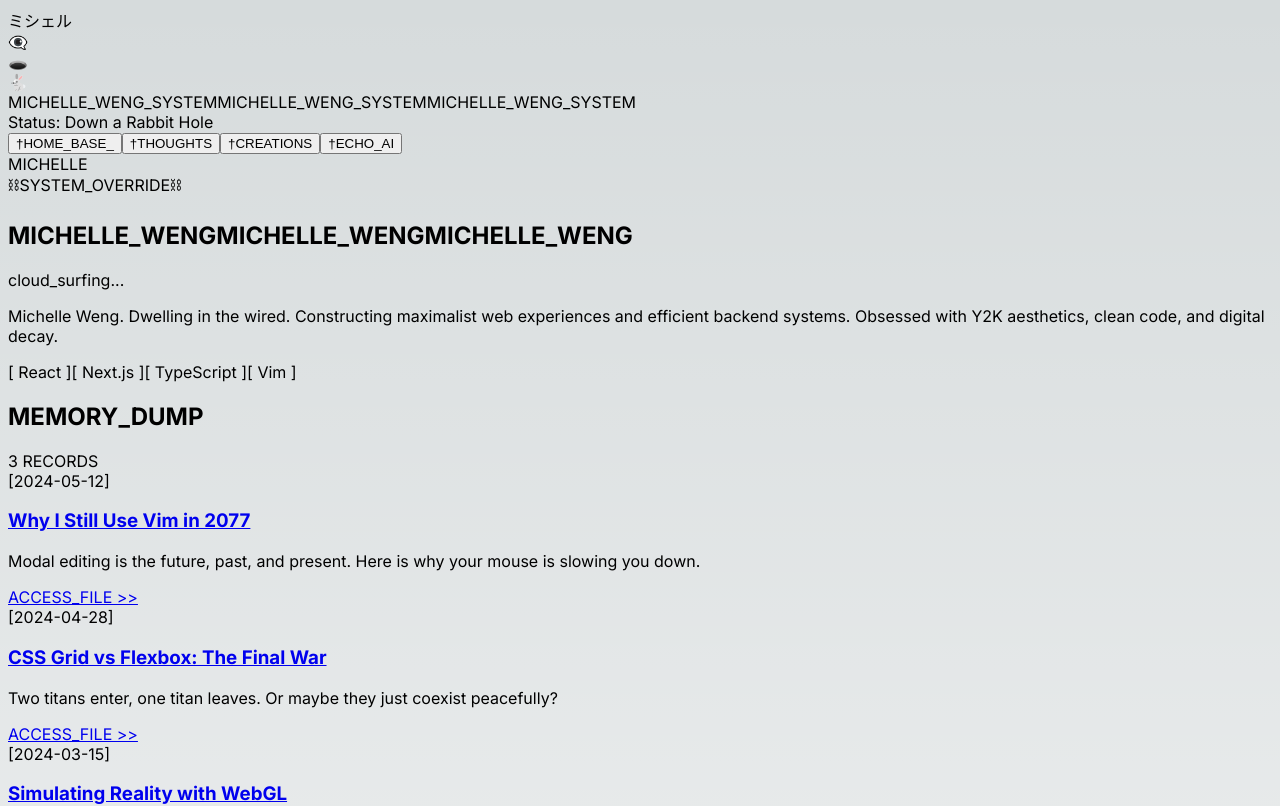
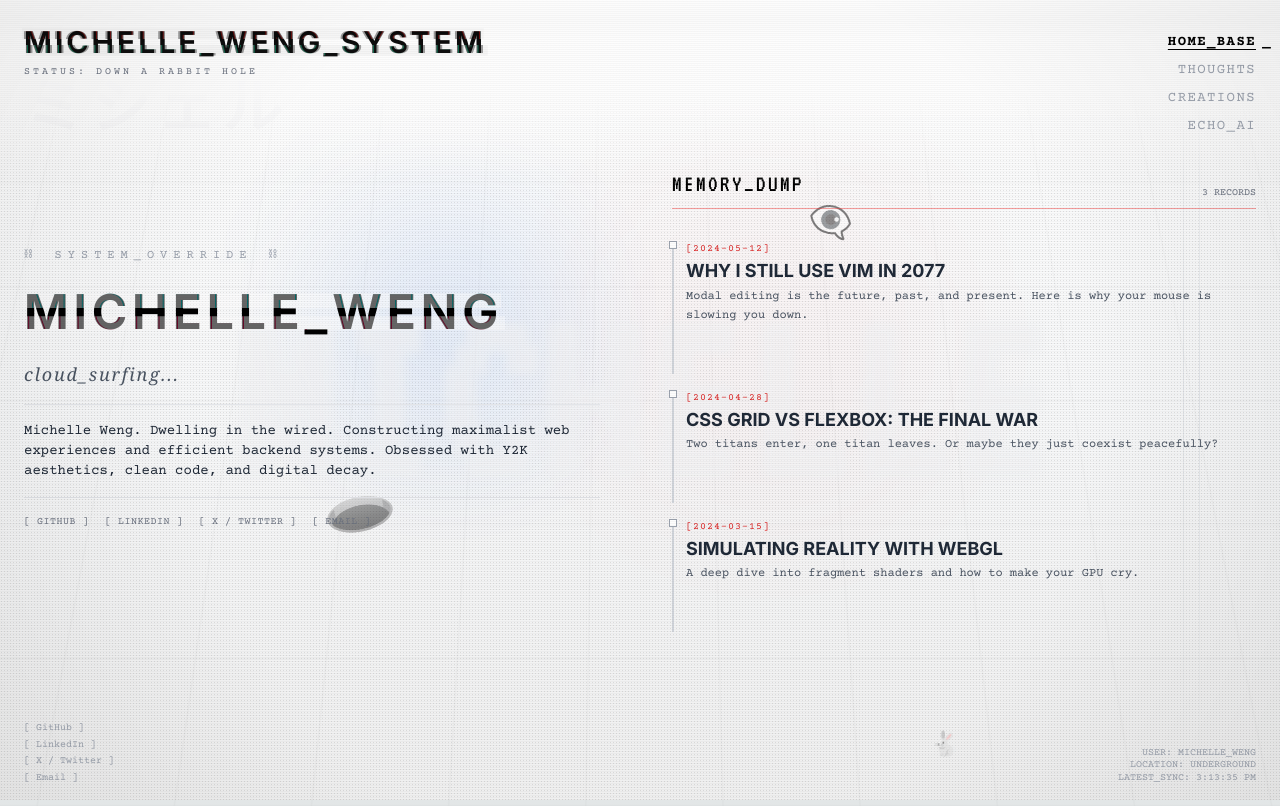
Before and after one commit to rirachii/michelleweng, a Next.js app: page / in a window 1280 px wide. Shown: the top 806 px of the page. Built offline with nearby package versions, Linux system fonts and the light colour scheme.

Commit message:
Migrate to Next.js with App Router, new styling, and layout redesign

```diff
--- a/app/globals.css
+++ b/app/globals.css
@@ -105,7 +105,13 @@ body {
   left: 0;
   width: 100%;
   height: 100%;
-  background: #050505;
+  background: var(--glitch-bg, #050505);
+  color: var(--glitch-color, inherit);
+}
+
+.glitch-home-style {
+  --glitch-bg: #ffffff;
+  --glitch-color: #ffffff;
 }
 
 .glitch::before {
--- a/app/layout.tsx
+++ b/app/layout.tsx
@@ -1,9 +1,11 @@
 import React from 'react';
 import './globals.css';
 import type { Metadata } from 'next';
-import { Inter } from 'next/font/google';
+import { Inter, VT323, Courier_Prime } from 'next/font/google';
 
-const inter = Inter({ subsets: ['latin'] });
+const inter = Inter({ subsets: ['latin'], variable: '--font-inter' });
+const vt323 = VT323({ weight: '400', subsets: ['latin'], variable: '--font-vt323' });
+const courierPrime = Courier_Prime({ weight: ['400', '700'], subsets: ['latin'], variable: '--font-courier-prime' });
 
 export const metadata: Metadata = {
   title: 'Michelle Weng - Cyberdeck Portfolio',
@@ -17,7 +19,7 @@ export default function RootLayout({
 }) {
   return (
     <html lang="en">
-      <body className={inter.className}>{children}</body>
+      <body className={`${inter.variable} ${vt323.variable} ${courierPrime.variable} font-sans`}>{children}</body>
     </html>
   );
 }
--- a/app/page.tsx
+++ b/app/page.tsx
@@ -16,14 +16,27 @@ function LandingPageContent() {
   const targetId = searchParams.get('targetId');
 
   // Handle navigation from other pages back to specific sections
+  // Handle navigation and scroll restoration
   useEffect(() => {
+    // Prevent browser from restoring scroll position
+    if (typeof window !== 'undefined' && 'scrollRestoration' in history) {
+      history.scrollRestoration = 'manual';
+    }
+
     if (targetId) {
       setTimeout(() => {
+        if (targetId === 'top') {
+          window.scrollTo({ top: 0, behavior: 'smooth' });
+          return;
+        }
         const element = document.getElementById(targetId);
         if (element) {
           element.scrollIntoView({ behavior: 'smooth' });
         }
       }, 100);
+    } else {
+      // Force scroll to top on load if no targetId
+      window.scrollTo(0, 0);
     }
   }, [targetId]);
 
--- a/components/AIChat.tsx
+++ b/components/AIChat.tsx
@@ -119,7 +119,6 @@ export const AIChat: React.FC = () => {
               onChange={(e) => setInput(e.target.value)}
               className="flex-grow bg-transparent border-none text-black font-mono focus:outline-none focus:ring-0 placeholder-gray-400 disabled:opacity-50"
               placeholder={isRateLimited ? "SYSTEM COOLING DOWN..." : "Enter message..."}
-              autoFocus
               disabled={isRateLimited || loading}
             />
             <button
--- a/components/GlitchText.tsx
+++ b/components/GlitchText.tsx
@@ -3,17 +3,17 @@ import React from 'react';
 interface GlitchTextProps {
   text: string;
   className?: string;
+  textClassName?: string;
   as?: 'h1' | 'h2' | 'h3' | 'span' | 'p' | 'div';
 }
 
-export const GlitchText: React.FC<GlitchTextProps> = ({ text, className = "", as: Component = 'span' }) => {
+export const GlitchText: React.FC<GlitchTextProps> = ({ text, className = "", textClassName = "text-white mix-blend-difference", as: Component = 'span' }) => {
   return (
-    <Component className={`relative inline-block group ${className}`}>
-      <span className="relative z-10">{text}</span>
-      <span className="absolute top-0 left-0 -z-10 w-full h-full text-red-500 opacity-0 group-hover:opacity-70 group-hover:translate-x-[2px] transition-all duration-100 select-none">
-        {text}
-      </span>
-      <span className="absolute top-0 left-0 -z-10 w-full h-full text-cyan-500 opacity-0 group-hover:opacity-70 group-hover:-translate-x-[2px] transition-all duration-100 select-none">
+    <Component className={`glitch-wrapper ${className}`}>
+      <span
+        className={`glitch relative inline-block ${textClassName}`}
+        data-text={text}
+      >
         {text}
       </span>
     </Component>
--- a/components/Home.tsx
+++ b/components/Home.tsx
@@ -22,9 +22,13 @@ export const Home: React.FC = () => {
              <span>⛓</span>
           </div>
 
-          <h1 className="text-5xl md:text-8xl lg:text-9xl font-bold leading-none tracking-tighter text-black mix-blend-multiply">
-            <GlitchText text="MICHELLE_WENG" />
-          </h1>
+          {/* <h1 className="text-5xl md:text-8xl lg:text-9xl text-black font-bold leading-none tracking-tighter text-black flicker-text mix-blend-multiply">
+            <GlitchText text="M_WENG" />
+          </h1> */}
+
+          <div className="text-5xl font-bold text-black tracking-widest flicker-text">
+                       <GlitchText text="MICHELLE_WENG" textClassName="text-black glitch-home-style" />
+                     </div>
 
           {/* Compact Bio */}
           <div className="max-w-xl mx-auto md:mx-0 space-y-4">
@@ -36,11 +40,11 @@ export const Home: React.FC = () => {
                 Michelle Weng. Dwelling in the wired. Constructing maximalist web experiences and efficient backend systems. Obsessed with Y2K aesthetics, clean code, and digital decay.
              </p>
 
-             <div className="flex flex-wrap justify-center md:justify-start gap-2 text-[10px] font-mono text-gray-500 uppercase tracking-wider">
-                 <span className="hover:text-black cursor-crosshair transition-colors">[ React ]</span>
-                 <span className="hover:text-black cursor-crosshair transition-colors">[ Next.js ]</span>
-                 <span className="hover:text-black cursor-crosshair transition-colors">[ TypeScript ]</span>
-                 <span className="hover:text-black cursor-crosshair transition-colors">[ Vim ]</span>
+             <div className="flex flex-wrap justify-center md:justify-start gap-4 text-[10px] font-mono text-gray-500 uppercase tracking-wider">
+                 <a href="https://github.com/rirachii" target="_blank" rel="noopener noreferrer" className="hover:text-black cursor-alias transition-colors hover:scale-105 transform duration-200">[ GitHub ]</a>
+                 <a href="https://linkedin.com/in/wengmichelle" target="_blank" rel="noopener noreferrer" className="hover:text-black cursor-alias transition-colors hover:scale-105 transform duration-200">[ LinkedIn ]</a>
+                 <a href="https://twitter.com/mykov20" target="_blank" rel="noopener noreferrer" className="hover:text-black cursor-alias transition-colors hover:scale-105 transform duration-200">[ X / Twitter ]</a>
+                 <a href="mailto:michelleweng25@gmail.com" className="hover:text-black cursor-alias transition-colors hover:scale-105 transform duration-200">[ Email ]</a>
              </div>
           </div>
         </div>
--- a/components/Layout.tsx
+++ b/components/Layout.tsx
@@ -48,13 +48,26 @@ const Navigation = ({ activeSection, scrollToSection }: { activeSection: string,
 };
 
 const Footer = () => (
-  <footer className="fixed bottom-4 left-6 z-30 pointer-events-none">
-    <div className="flex flex-col text-[10px] text-gray-400 font-mono leading-tight">
-       <span>USER: MICHELLE_WENG</span>
-       <span>LOCATION: UNDERGROUND</span>
-       <span>LATEST_SYNC: {new Date().toLocaleTimeString()}</span>
+  <>
+    {/* Bottom Left Socials */}
+    <div className="fixed bottom-4 left-6 z-30 pointer-events-none md:pointer-events-auto">
+       <div className="flex flex-col text-[10px] text-gray-400 font-mono leading-tight space-y-1">
+          <a href="https://github.com/rirachii" target="_blank" rel="noopener noreferrer" className="hover:text-black cursor-alias transition-colors hover:underline">[ GitHub ]</a>
+          <a href="https://linkedin.com/in/wengmichelle" target="_blank" rel="noopener noreferrer" className="hover:text-black cursor-alias transition-colors hover:underline">[ LinkedIn ]</a>
+          <a href="https://twitter.com/mykov20" target="_blank" rel="noopener noreferrer" className="hover:text-black cursor-alias transition-colors hover:underline">[ X / Twitter ]</a>
+          <a href="mailto:michelleweng25@gmail.com" target="_blank" rel="noopener noreferrer" className="hover:text-black cursor-alias transition-colors hover:underline">[ Email ]</a>
+       </div>
     </div>
-  </footer>
+
+    {/* Bottom Right User Info */}
+    <footer className="fixed bottom-4 right-6 z-30 pointer-events-none text-right">
+      <div className="flex flex-col items-end text-[10px] text-gray-400 font-mono leading-tight">
+         <span>USER: MICHELLE_WENG</span>
+         <span>LOCATION: UNDERGROUND</span>
+         <span>LATEST_SYNC: {new Date().toLocaleTimeString()}</span>
+      </div>
+    </footer>
+  </>
 );
 
 const DecorativeElements = () => (
@@ -94,6 +107,15 @@ export const Layout: React.FC<LayoutProps> = ({ children, activeSection: propAct
   }, [propActiveSection]);
 
   const scrollToSection = (id: string) => {
+    if (id === 'home') {
+      if (pathname !== '/') {
+        router.push('/?targetId=top');
+      } else {
+        window.scrollTo({ top: 0, behavior: 'smooth' });
+      }
+      return;
+    }
+
     if (pathname !== '/') {
       // Use query param to indicate target section when navigating home
       router.push(`/?targetId=${id}`);
--- a/package.json
+++ b/package.json
@@ -17,8 +17,12 @@
     "react-dom": "^19.2.1"
   },
   "devDependencies": {
+    "@tailwindcss/typography": "^0.5.19",
     "@types/node": "^22.14.0",
     "@types/react": "19.2.7",
+    "autoprefixer": "^10.4.22",
+    "postcss": "^8.5.6",
+    "tailwindcss": "^3.4.17",
     "typescript": "~5.8.2"
   }
 }
--- /dev/null
+++ b/postcss.config.cjs
@@ -0,0 +1,6 @@
+module.exports = {
+  plugins: {
+    tailwindcss: {},
+    autoprefixer: {},
+  },
+}
--- /dev/null
+++ b/tailwind.config.ts
@@ -0,0 +1,26 @@
+import type { Config } from "tailwindcss";
+
+const config: Config = {
+  content: [
+    "./app/**/*.{js,ts,jsx,tsx,mdx}",
+    "./components/**/*.{js,ts,jsx,tsx,mdx}",
+  ],
+  theme: {
+    extend: {
+      fontFamily: {
+        sans: ['var(--font-inter)', "sans-serif"],
+        vt323: ['var(--font-vt323)', "monospace"],
+        mono: ['var(--font-courier-prime)', "monospace"],
+      },
+      backgroundImage: {
+        "gradient-radial": "radial-gradient(var(--tw-gradient-stops))",
+        "gradient-conic":
+          "conic-gradient(from 180deg at 50% 50%, var(--tw-gradient-stops))",
+      },
+    },
+  },
+  plugins: [
+    require('@tailwindcss/typography'),
+  ],
+};
+export default config;
```
Also changed, not shown: 2 other files (tests, documents, lock files or other folders).
